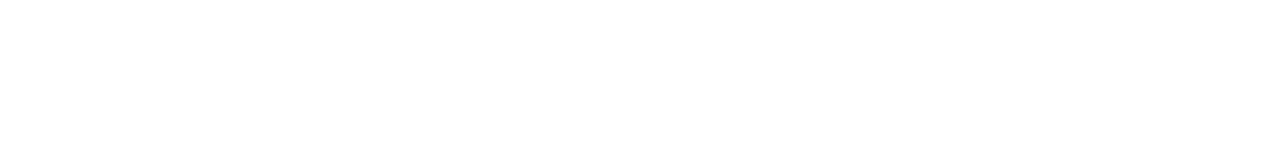
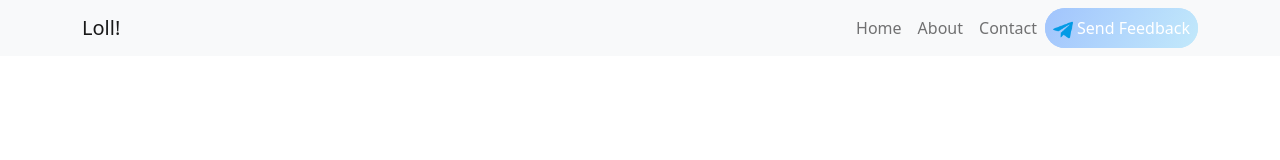
Before and after one commit to Rifat-00/app-site-bootstrap, a plain HTML site: page index.html in a window 1280 px wide. Drawn offline with nearby package versions, Linux system fonts and the light colour scheme.

Commit message:
addded navbar

```diff
--- a/css/style.css
+++ b/css/style.css
@@ -0,0 +1,10 @@
+.icon-img{
+    width: 20px;
+    height: 20px;
+}
+
+.feed-back, .feed-back>a{
+    background-image: linear-gradient(120deg, #a1c4fd 0%, #c2e9fb 100%);
+    color: #fff;
+    border-radius: 25px;
+}
--- a/index.html
+++ b/index.html
@@ -5,8 +5,49 @@
     <meta http-equiv="X-UA-Compatible" content="IE=edge">
     <meta name="viewport" content="width=device-width, initial-scale=1.0">
     <title>Lolly!</title>
+    <!-- boostrap -->
+    <!-- CSS only -->
+<link href="https://cdn.jsdelivr.net/npm/bootstrap@5.2.3/dist/css/bootstrap.min.css" rel="stylesheet" integrity="sha384-rbsA2VBKQhggwzxH7pPCaAqO46MgnOM80zW1RWuH61DGLwZJEdK2Kadq2F9CUG65" crossorigin="anonymous">
+<!-- custom css -->
+<link rel="stylesheet" href="./css/style.css">
 </head>
 <body>
 
+
+    <!-- header section -->
+
+    <header>
+        <nav class="navbar navbar-expand-lg navbar-light bg-light">
+            <div class="container">
+                <a href="#" class="navbar-brand">Loll!</a>
+                <button class="navbar-toggler" type="button" data-bs-toggle="collapse"         data-bs-target="#navbarSupportedContent" aria-controls="navbarSupportedContent" aria-expanded="false" aria-label="Toggle navigation">
+                    <span class="navbar-toggler-icon"></span>
+                </button>
+                <div class="collapse navbar-collapse" id="navbarSupportedContent">
+                    <ul class="navbar-nav ms-auto mb-2 mb-lg-0">
+                        <li class="nav-item">
+                           <a href="#" class="nav-link">Home</a>
+                        </li>
+                        <li class="nav-item">
+                           <a href="#" class="nav-link">About</a>
+                        </li>
+                        <li class="nav-item">
+                           <a href="#" class="nav-link">Contact</a>
+                        </li>
+                        <li class="nav-item feed-back">
+                            <a href="#" class="nav-link">
+                                <img src="./img/telegram.png" alt="send-icon" class="icon-img">
+                                Send Feedback</a>
+                        </li>
+                    </ul>
+                </div>
+            </div>
+        </nav>
+    </header>
+
+
+    <!-- bootstrap js -->
+    <!-- JavaScript Bundle with Popper -->
+<script src="https://cdn.jsdelivr.net/npm/bootstrap@5.2.3/dist/js/bootstrap.bundle.min.js" integrity="sha384-kenU1KFdBIe4zVF0s0G1M5b4hcpxyD9F7jL+jjXkk+Q2h455rYXK/7HAuoJl+0I4" crossorigin="anonymous"></script>
 </body>
 </html>
```
Also changed, not shown: img/telegram.png (added).
